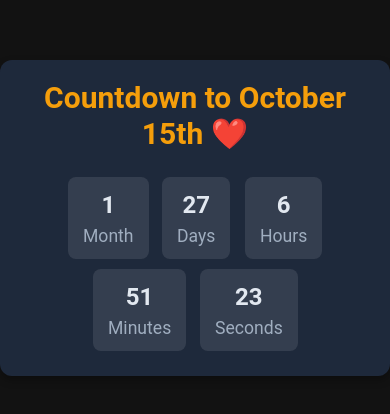
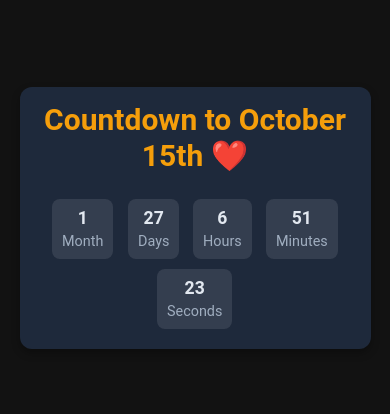
Before and after one commit to niazis/countdown, a plain HTML site: page index.html in a window 390 px wide. Shown: the part 204-618 px from the top of the page. Drawn offline with nearby package versions, Linux system fonts and the light colour scheme.

Commit message:
updated screen width

```diff
--- a/index.html
+++ b/index.html
@@ -17,12 +17,15 @@
             border-radius: 12px;
             box-shadow: 0 4px 8px rgba(0, 0, 0, 0.3);
             padding: 20px; /* Adjusted padding for the entire container */
-            width: fit-content; /* Container width adjusts to content */
+            width: 90%; /* Make container width responsive */
+            max-width: 600px; /* Maximum width for larger screens */
             text-align: center; /* Center text within container */
+            margin: auto; /* Center container horizontally */
         }
         h1 {
             color: #f59e0b; /* Bright color for the heading */
             margin-bottom: 20px; /* Space below the heading */
+            font-size: 1.75rem; /* Adjust font size for responsiveness */
         }
         .result, .message {
             font-size: 1.25rem;
@@ -31,16 +34,16 @@
         }
         .time-unit {
             display: inline-block;
-            padding: 10px 15px;
+            padding: 8px 12px; /* Adjust padding for smaller screens */
             margin: 5px;
             border-radius: 8px;
             background: rgba(255, 255, 255, 0.1);
             text-align: center;
-            font-size: 1.1rem;
+            font-size: 1rem; /* Adjust font size for responsiveness */
         }
         .time-unit span {
             display: block;
-            font-size: 1.5rem;
+            font-size: 1.25rem; /* Adjust font size for responsiveness */
             font-weight: bold;
         }
         .time-unit-label {
@@ -65,6 +68,23 @@
         }
         .hidden {
             display: none;
+        }
+
+        /* Responsive adjustments */
+        @media (max-width: 640px) {
+            h1 {
+                font-size: 1.5rem; /* Smaller font size for smaller screens */
+            }
+            .time-unit {
+                padding: 6px 10px; /* Smaller padding for mobile screens */
+                font-size: 0.9rem; /* Smaller font size for mobile screens */
+            }
+            .time-unit span {
+                font-size: 1.1rem; /* Smaller font size for mobile screens */
+            }
+            .container {
+                padding: 15px; /* Smaller padding for mobile screens */
+            }
         }
     </style>
 </head>
```
